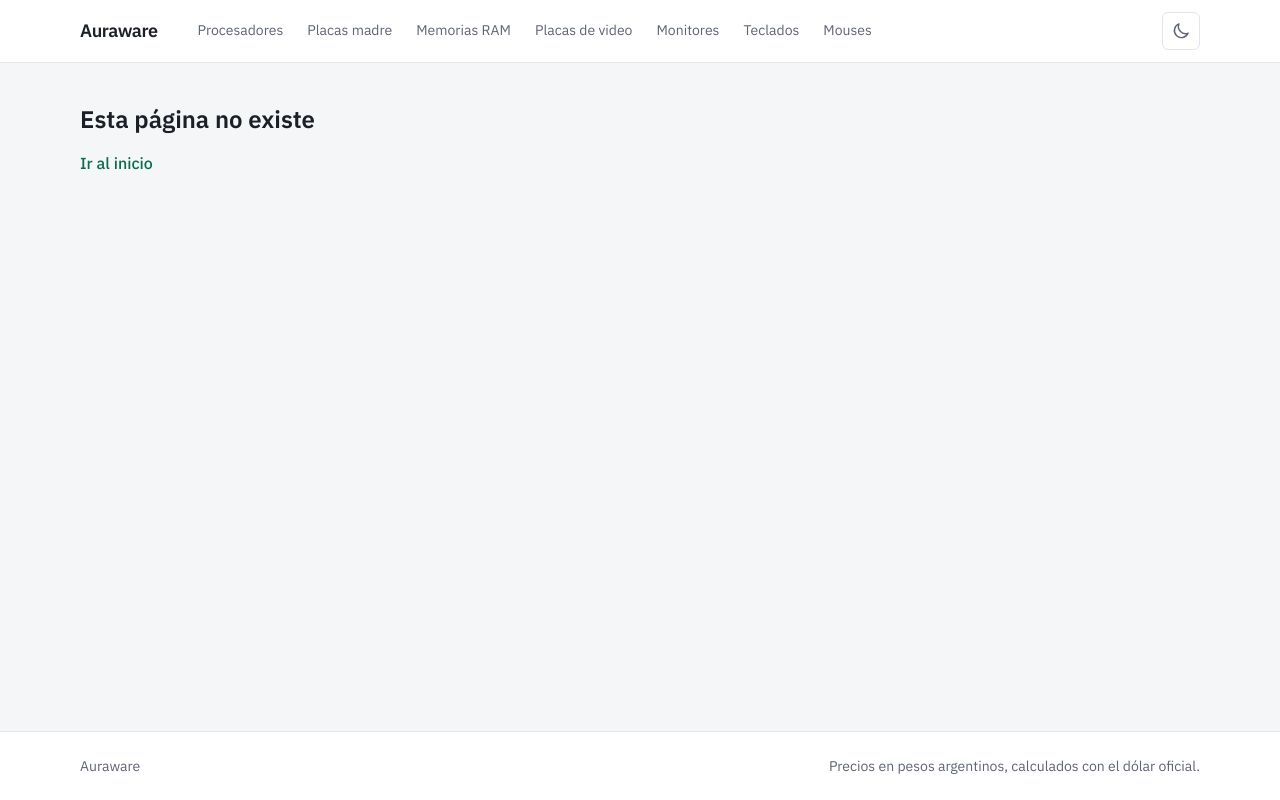
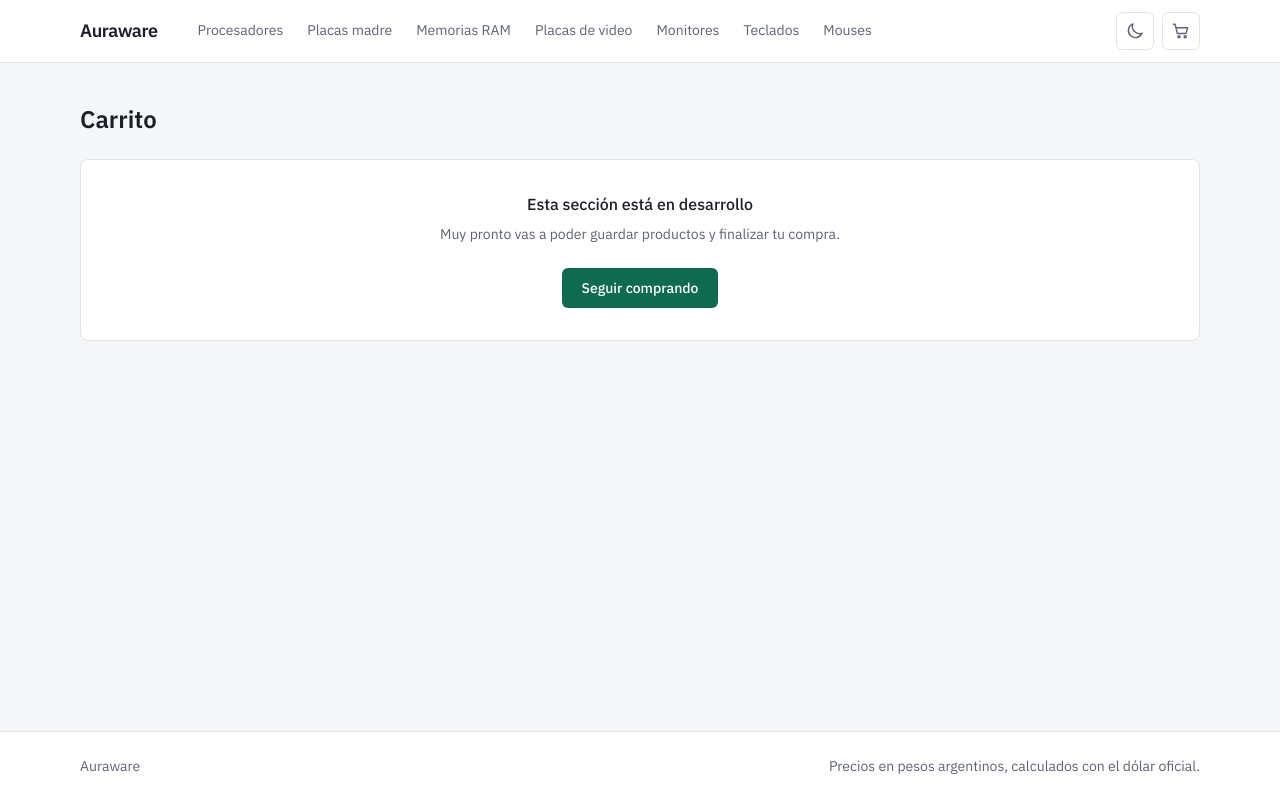
Before and after one commit to lvxro/hardware-store, a React (Vite) app: page /carrito in a window 1280 px wide. Built offline with nearby package versions, Linux system fonts and the light colour scheme.

Commit message:
add placeholder carrito de compras

```diff
--- a/src/App.jsx
+++ b/src/App.jsx
@@ -4,6 +4,7 @@ import Header from './components/Header'
 import Home from './pages/Home'
 import Listado from './pages/Listado'
 import Producto from './pages/Producto'
+import Carrito from './pages/Carrito'
 
 function NoEncontrada() {
   return (
@@ -36,6 +37,7 @@ export default function App() {
           <Route path="/productos" element={<Listado />} />
           <Route path="/categoria/:slug" element={<Listado />} />
           <Route path="/producto/:id" element={<Producto />} />
+          <Route path="/carrito" element={<Carrito />} />
           <Route path="*" element={<NoEncontrada />} />
         </Routes>
       </main>
--- a/src/components/Header.jsx
+++ b/src/components/Header.jsx
@@ -11,8 +11,20 @@ export default function Header() {
           Auraware
         </Link>
 
-        <div className="order-2 ml-auto lg:order-3">
+        <div className="order-2 ml-auto flex items-center gap-2 lg:order-3">
           <TemaToggle />
+          <Link
+            to="/carrito"
+            aria-label="Carrito"
+            title="Carrito"
+            className="rounded-md border border-linea p-2 text-tenue hover:border-tinta hover:text-tinta"
+          >
+            <svg viewBox="0 0 24 24" fill="none" stroke="currentColor" strokeWidth="1.75" strokeLinecap="round" strokeLinejoin="round" className="h-5 w-5" aria-hidden="true">
+              <path d="M3 4h2l2.4 10.2a1 1 0 0 0 1 .8h8.9a1 1 0 0 0 1-.8L20 8H6.2" />
+              <circle cx="9.5" cy="19" r="1.25" />
+              <circle cx="17" cy="19" r="1.25" />
+            </svg>
+          </Link>
         </div>
 
         <nav aria-label="Categorías" className="order-3 w-full overflow-x-auto lg:order-2 lg:w-auto">
--- /dev/null
+++ b/src/pages/Carrito.jsx
@@ -0,0 +1,22 @@
+import { Link } from 'react-router-dom'
+
+// Página provisoria: el carrito de verdad se hace en el Sprint 2 (T-018)
+export default function Carrito() {
+  return (
+    <div className="mx-auto max-w-6xl px-4 py-10">
+      <h1 className="text-2xl font-semibold">Carrito</h1>
+      <div className="mt-6 rounded-lg border border-linea bg-superficie p-8 text-center">
+        <p className="font-medium">Esta sección está en desarrollo</p>
+        <p className="mt-2 text-sm text-tenue">
+          Muy pronto vas a poder guardar productos y finalizar tu compra.
+        </p>
+        <Link
+          to="/"
+          className="mt-6 inline-block rounded-md bg-pcb px-5 py-2.5 text-sm font-medium text-sobre-pcb hover:opacity-90"
+        >
+          Seguir comprando
+        </Link>
+      </div>
+    </div>
+  )
+}
```
